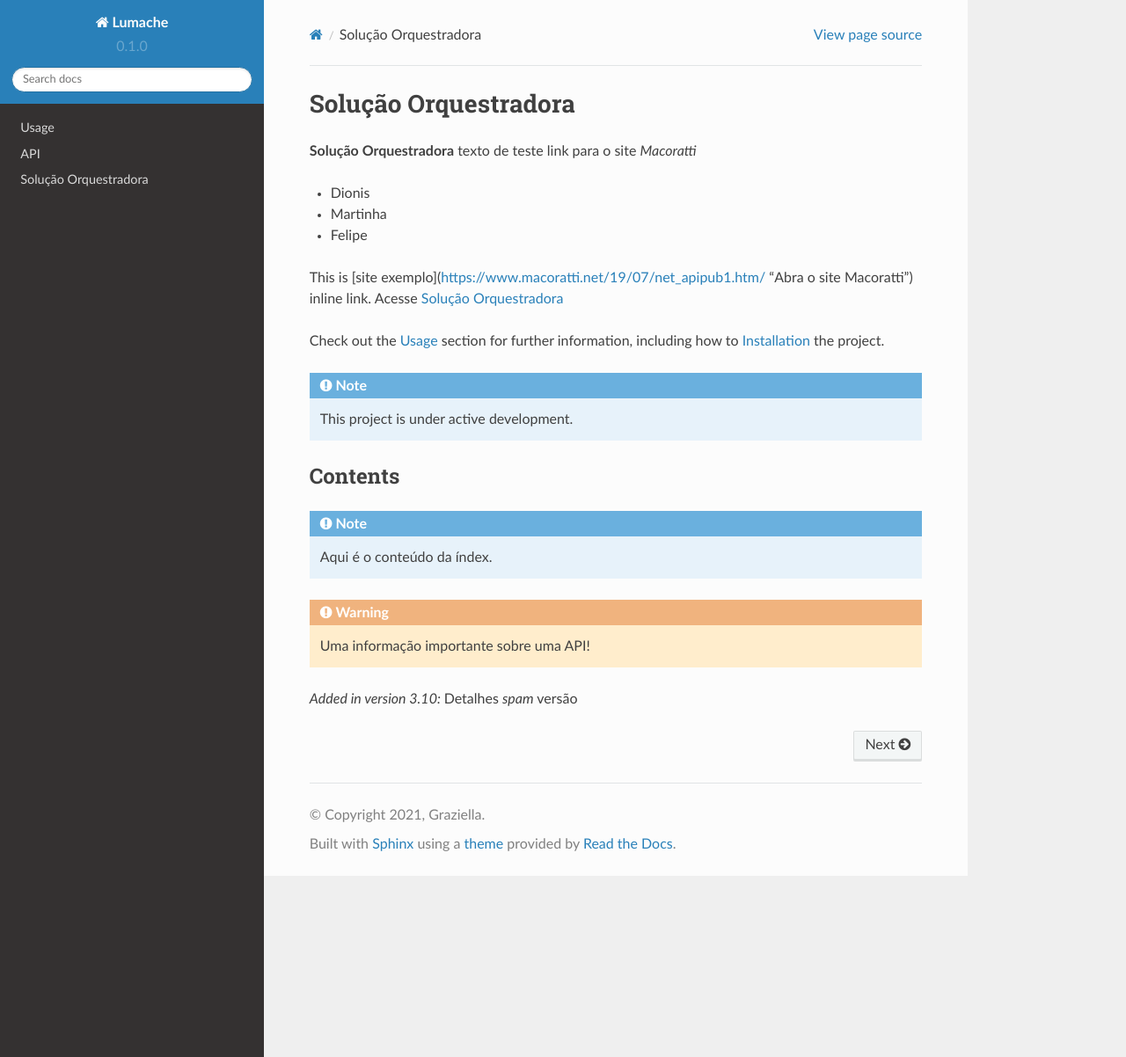
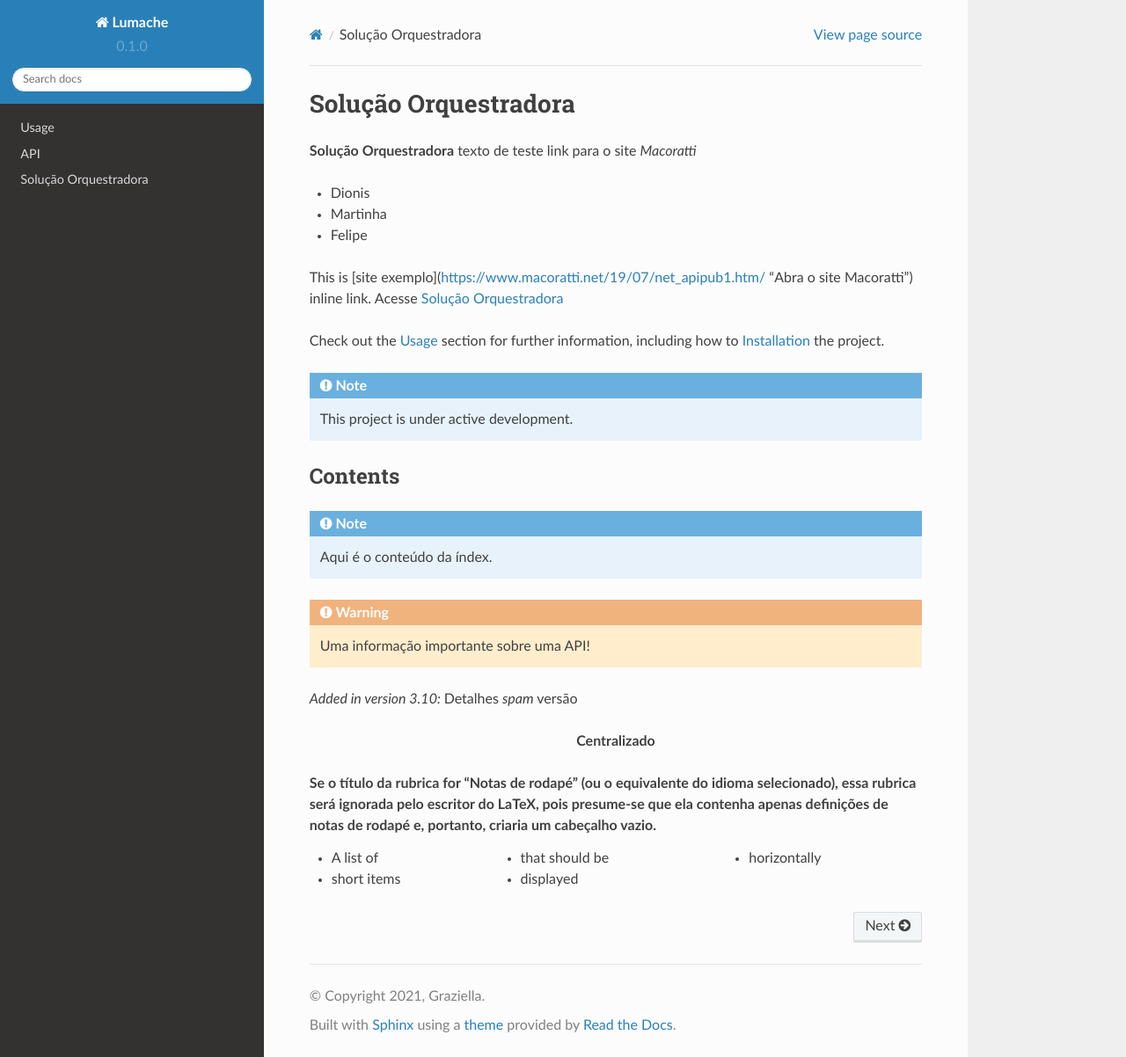
Before and after one commit to dionisribeiro/solucao-orquestradora, a Sphinx documentation site: the page built from docs/source/index.rst, in a window 1280 px wide and 1202 px high. Shown: the whole window at 88% size. Built offline with Sphinx 7.4.7 and the Read the Docs theme 2.0.0, drawn with Linux system fonts in a browser that asks for light colours.

Commit message:
Update index.rst

```diff
--- a/docs/source/index.rst
+++ b/docs/source/index.rst
@@ -38,3 +38,18 @@ Contents
 
 .. versionadded:: 3.10
    Detalhes *spam* versão
+
+.. centered:: Centralizado
+
+.. rubric::
+   Se o título da rubrica for “Notas de rodapé” (ou o equivalente do idioma selecionado), essa rubrica será ignorada pelo escritor do LaTeX,
+   pois presume-se que ela contenha apenas definições de notas de rodapé e, portanto, criaria um cabeçalho vazio.
+
+.. hlist::
+   :columns: 3
+
+   * A list of
+   * short items
+   * that should be
+   * displayed
+   * horizontally
```
